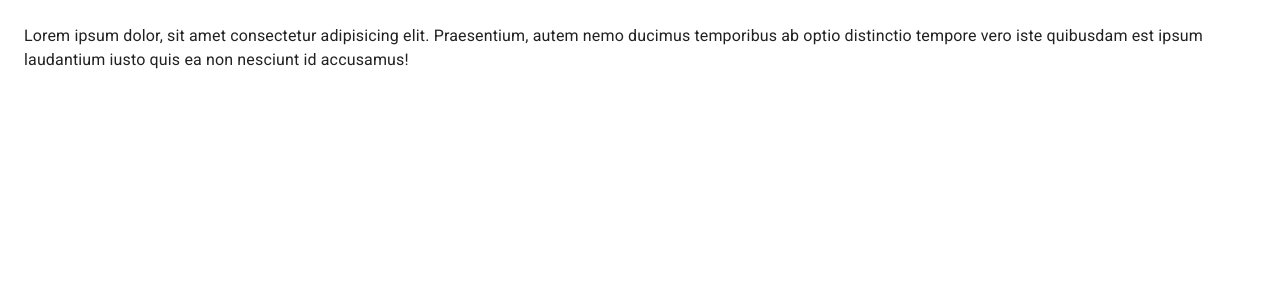
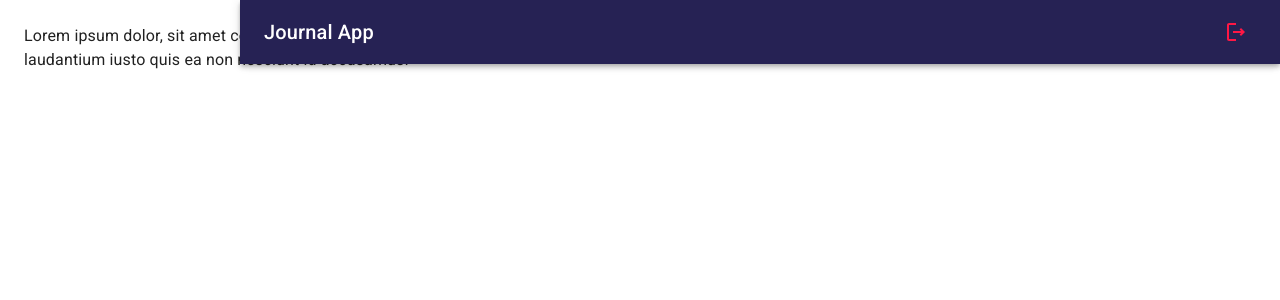
Before and after one commit to RogerCastillo877/vite-journal-app, a React (Vite) app: page / in a window 1280 px wide. Shown: the top 300 px of the page. Built offline with nearby package versions, Linux system fonts and the light colour scheme.

Commit message:
Navbar creation

```diff
--- /dev/null
+++ b/src/journal/components/Navbar.jsx
@@ -0,0 +1,31 @@
+import { AppBar, Grid, IconButton, Toolbar, Typography } from '@mui/material';
+import MenuOutlinedIcon from '@mui/icons-material/MenuOutlined';
+import LogoutOutlinedIcon from '@mui/icons-material/LogoutOutlined';
+
+export const Navbar = ({ drawerWidth= 240 }) => {
+  return (
+    <AppBar
+      position='fixed'
+      sx={{
+        width: { sm: `calc(100% - ${ drawerWidth }px)` },
+        ml: { sm: `${ drawerWidth }px`}
+      }}
+    >
+      <Toolbar>
+        <IconButton
+          color='inherit'
+          edge="start"
+          sx={{ mr: 2, display: { sm: 'none' } }}
+        >
+          <MenuOutlinedIcon />
+        </IconButton>
+        <Grid container direction='row' justifyContent='space-between' alignItems='center'>
+          <Typography variant='h6' noWrap component='div'>Journal App</Typography>
+          <IconButton color='error'>
+            <LogoutOutlinedIcon />
+          </IconButton>
+        </Grid>
+      </Toolbar>
+    </AppBar>
+  )
+}
--- /dev/null
+++ b/src/journal/components/index.js
@@ -0,0 +1 @@
+export * from './Navbar';
--- a/src/journal/layout/JournalLayout.jsx
+++ b/src/journal/layout/JournalLayout.jsx
@@ -1,10 +1,13 @@
-import { Box } from "@mui/system"
+import { Box } from '@mui/system';
+import { Navbar } from '../components/Navbar';
 
 const drawerWidth = 240;
 
 export const JournalLayout = ({ children }) => {
   return (
     <Box sx={{ display: 'flex' }}>
+
+      <Navbar drawerWidth={ drawerWidth } />
 
       <Box
         component='main'
```
Also changed, not shown: 1 other file (tests, documents, lock files or other folders).
